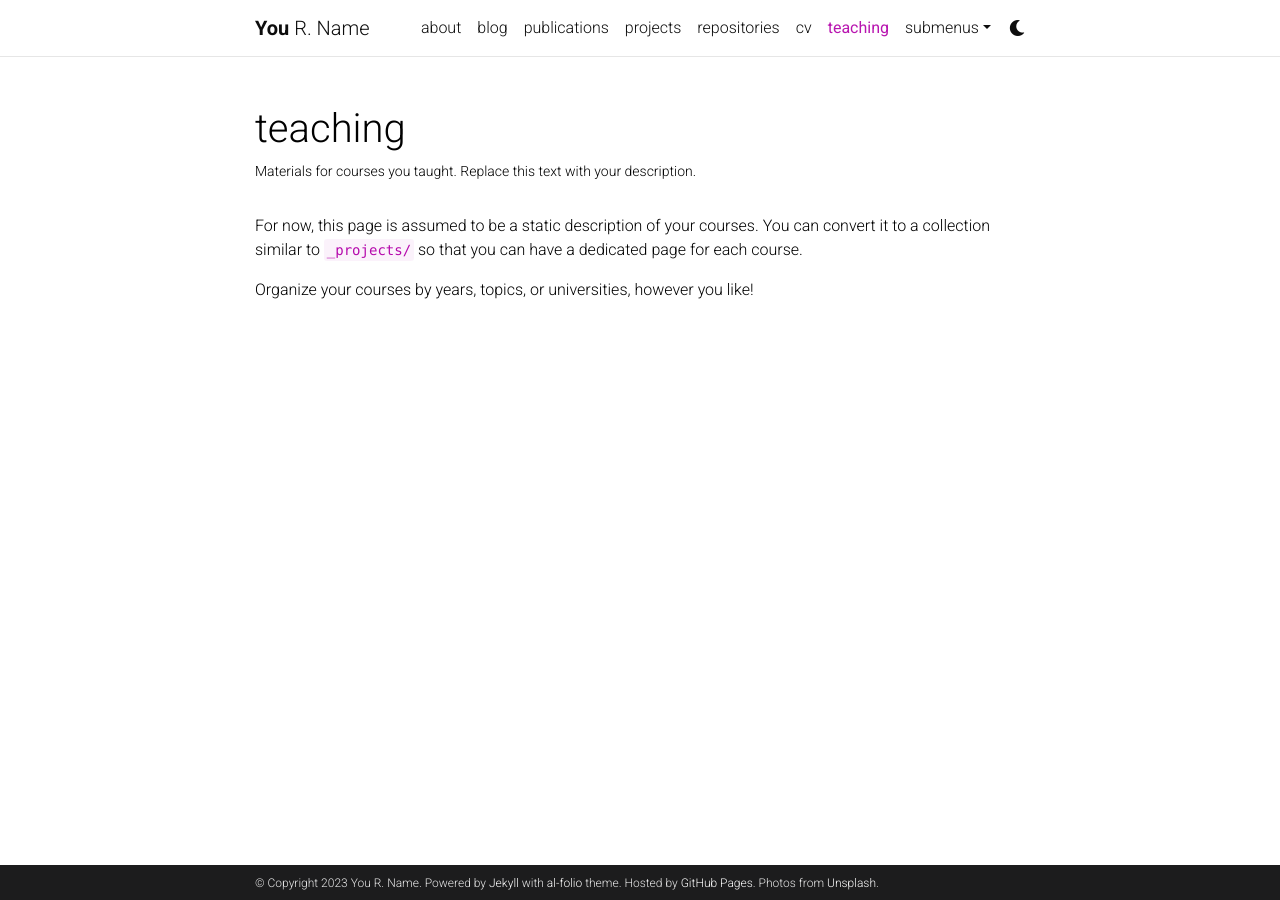
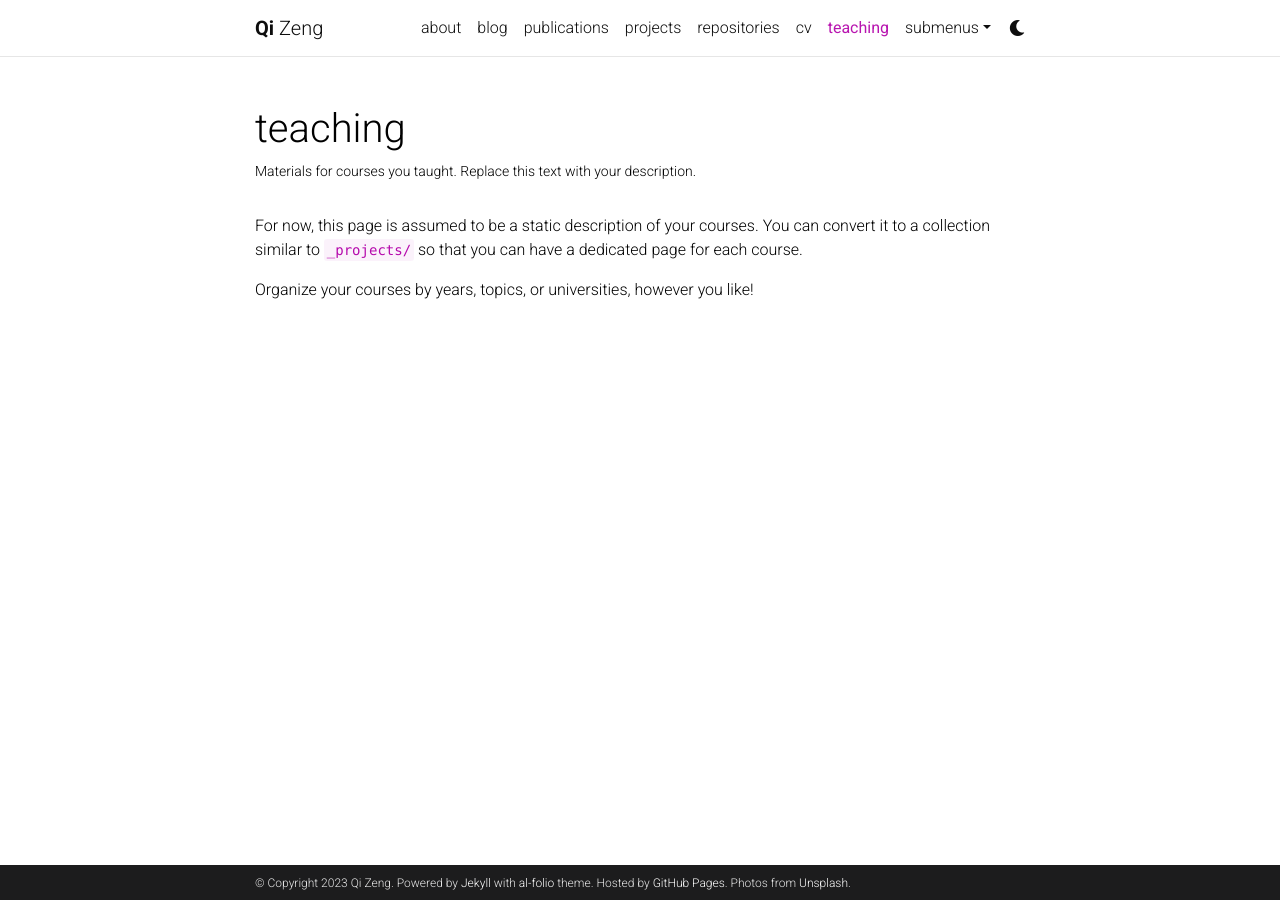
Before and after one commit to Q1Zeng/Q1Zeng.github.io, a Jekyll site: the page built from _pages/teaching.md, in a window 1280 px wide. Built offline with Jekyll 4.4.1, drawn with Linux system fonts in a browser that asks for light colours; comment, search, counter and statistics services are not loaded; a style sheet for code colours, icons or effects is not loaded.

```diff
--- a/Gemfile
+++ b/Gemfile
@@ -1,5 +1,6 @@
 source 'https://rubygems.org'
 group :jekyll_plugins do
+    gem 'wdm', '>= 0.1.0'
     gem 'jekyll'
     gem 'jekyll-archives'
     gem 'jekyll-diagrams'
--- a/_config.yml
+++ b/_config.yml
@@ -3,10 +3,10 @@
 # -----------------------------------------------------------------------------
 
 title: blank # the website title (if blank, full name will be used instead)
-first_name: You
-middle_name: R.
-last_name: Name
-email: you@example.com
+first_name: Qi
+middle_name:
+last_name: Zeng
+email: qzeng37@gatech.edu
 description: > # the ">" symbol means to ignore newlines until "footer_text:"
   A simple, whitespace theme for academics. Based on [*folio](https://github.com/bogoli/-folio) design.
 footer_text: >
@@ -18,8 +18,8 @@ keywords: jekyll, jekyll-theme, academic-website, portfolio-website  # add your
 lang: en # the language of your site (for example: en, fr, cn, ru, etc.)
 icon: ⚛️  # the emoji used as the favicon (alternatively, provide image name in /assets/img/)
 
-url: https://alshedivat.github.io # the base hostname & protocol for your site
-baseurl: /al-folio # the subpath of your site, e.g. /blog/
+url: https://Q1Zeng.github.io # the base hostname & protocol for your site
+baseurl:  # the subpath of your site, e.g. /blog/
 last_updated: false # set to true if you want to display last updated in the footer
 impressum_path:  # set to path to include impressum link in the footer, use the same path as permalink in a page, helps to conform with EU GDPR
 
```
